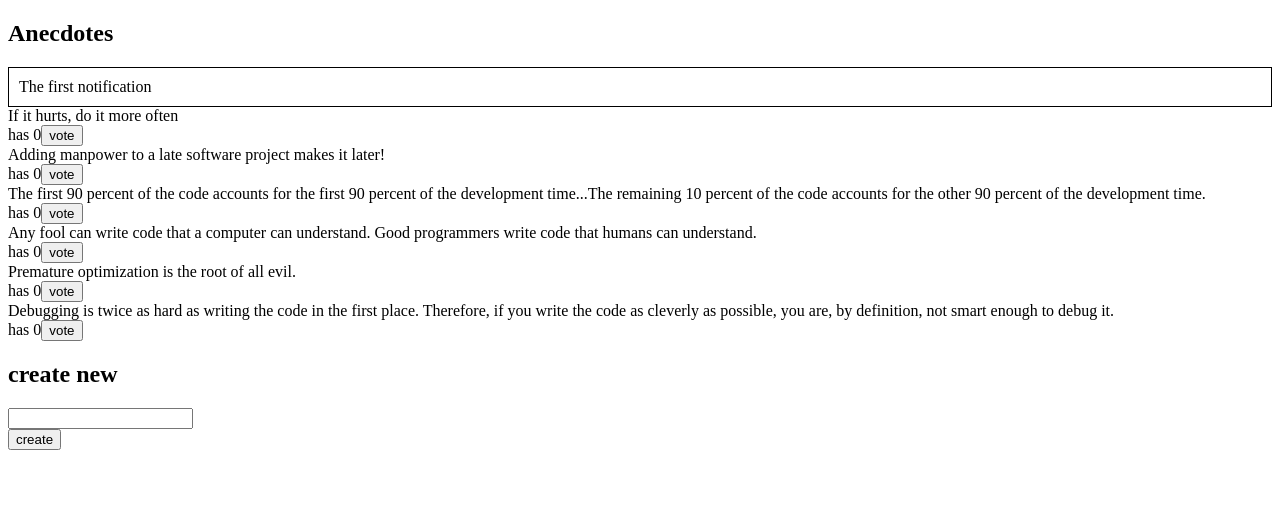
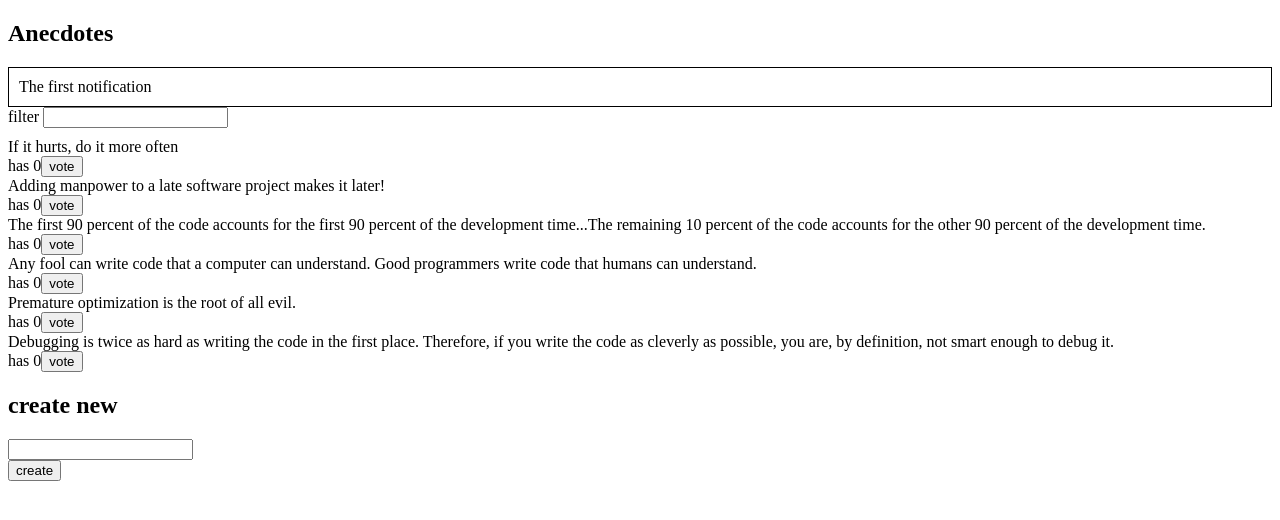
Before and after one commit to Chappydev/fullstackopen-part6, a React (Create React App) app in the folder redux-anecdotes/: page / in a window 1280 px wide. Shown: the top 520 px of the page. Built offline with nearby package versions, Linux system fonts and the light colour scheme.

Commit message:
Complete 6.12

```diff
--- a/redux-anecdotes/src/App.js
+++ b/redux-anecdotes/src/App.js
@@ -1,5 +1,6 @@
 import AnecdoteForm from './components/AnecdoteForm';
 import AnecdoteList from './components/AnecdoteList';
+import Filter from './components/Filter';
 import Notification from './components/Notification';
 
 const App = () => {
@@ -7,6 +8,7 @@
     <div>
       <h2>Anecdotes</h2>
       <Notification />
+      <Filter />
       <AnecdoteList />
       <AnecdoteForm />
     </div>
--- a/redux-anecdotes/src/components/AnecdoteList.js
+++ b/redux-anecdotes/src/components/AnecdoteList.js
@@ -4,7 +4,10 @@
 
 
 const AnecdoteList = (props) => {
-  const anecdotes = useSelector(state => state.anecdotes);
+  const anecdotes = useSelector(state => {
+    return state.anecdotes
+      .filter(a => a.content.includes(state.filter));
+  });
   const dispatch = useDispatch();
 
   const vote = (id) => {
--- /dev/null
+++ b/redux-anecdotes/src/components/Filter.js
@@ -0,0 +1,21 @@
+import { useDispatch } from "react-redux";
+import { changeFilter } from "../reducers/filterReducer";
+
+const Filter = () => {
+  const dispatch = useDispatch();
+
+  const handleChange = (e) => {
+    dispatch(changeFilter(e.target.value));
+  };
+  const style = {
+    marginBottom: 10
+  };
+
+  return (
+    <div style={style}>
+      filter <input onChange={handleChange} />
+    </div>
+  );
+}
+
+export default Filter;
--- /dev/null
+++ b/redux-anecdotes/src/reducers/filterReducer.js
@@ -0,0 +1,18 @@
+import { createSlice } from "@reduxjs/toolkit";
+
+const initialState = '';
+
+const filterSlice = createSlice({
+  name: 'filter',
+  initialState,
+  reducers: {
+    changeFilter(state, action) {
+      const newFilterValue = action.payload;
+      return newFilterValue;
+    }
+  }
+});
+
+export const { changeFilter } = filterSlice.actions;
+
+export default filterSlice.reducer;
--- a/redux-anecdotes/src/store.js
+++ b/redux-anecdotes/src/store.js
@@ -1,11 +1,13 @@
 import { configureStore } from '@reduxjs/toolkit';
 import anecdoteReducer from './reducers/anecdoteReducer';
+import filterReducer from './reducers/filterReducer';
 import notificationReducer from './reducers/notificationReducer';
 
 const store = configureStore({
   reducer: {
     anecdotes: anecdoteReducer,
-    notification: notificationReducer
+    notification: notificationReducer,
+    filter: filterReducer
   }
 });
 
```
